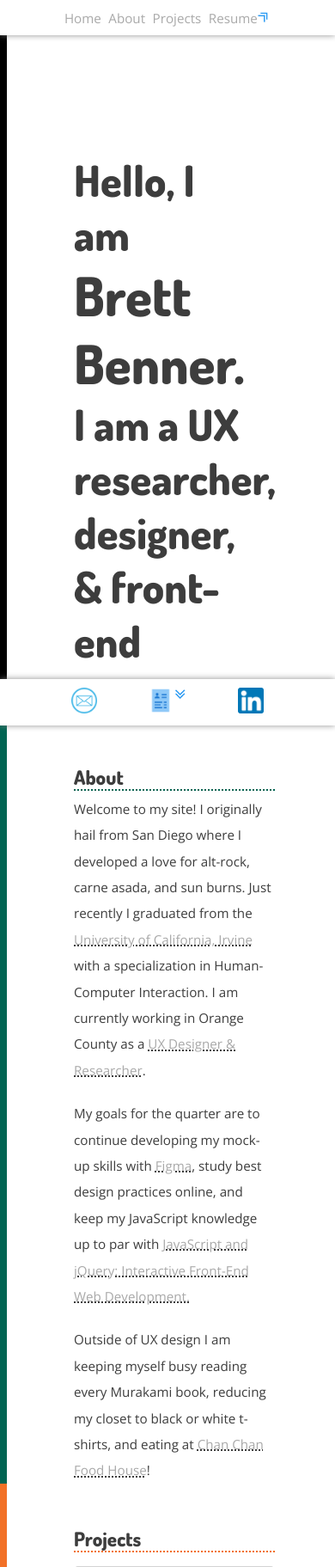
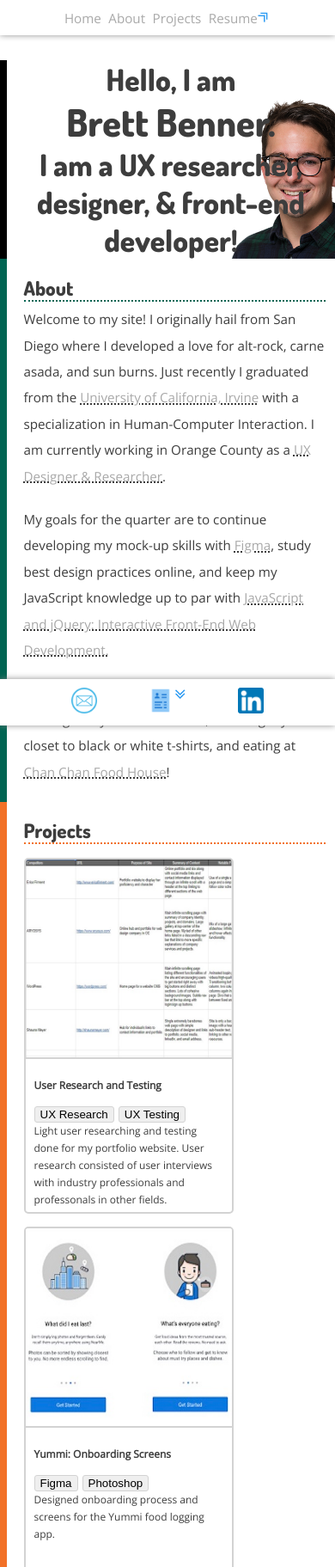
Before and after one commit to bbenner2876/bbenner2876.github.io, a Flask app: page / in a window 390 px wide. Shown: the top 1823 px of the page at 86% size. Run offline with Flask 2, Linux system fonts and the light colour scheme; some libraries are stand-ins or nearby versions.

Commit message:
updates to mobile margins

```diff
--- a/static/stylesheets/main.css
+++ b/static/stylesheets/main.css
@@ -314,6 +314,8 @@ p {
 
     h1 {
         margin-top: 2em;
+        font-size: 35px;
+        text-align: center;
     }
 
     h2 {
@@ -330,6 +332,16 @@ p {
 
     body {
         font-size: 95%;
+    }
+
+    header {
+        padding: 0 10px;
+        min-height: 0px;
+    }
+
+    section {
+        padding: 5%;
+        width: 90%;
     }
 
 }
```
